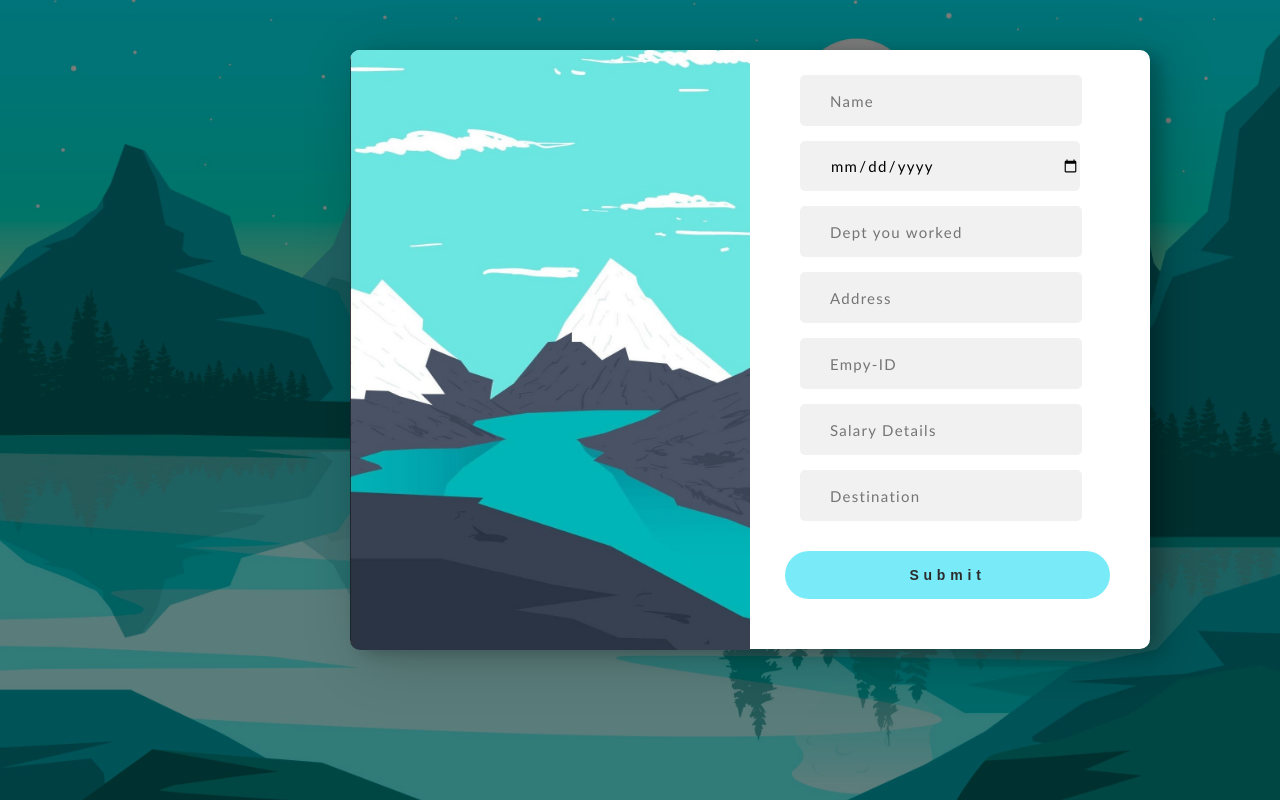
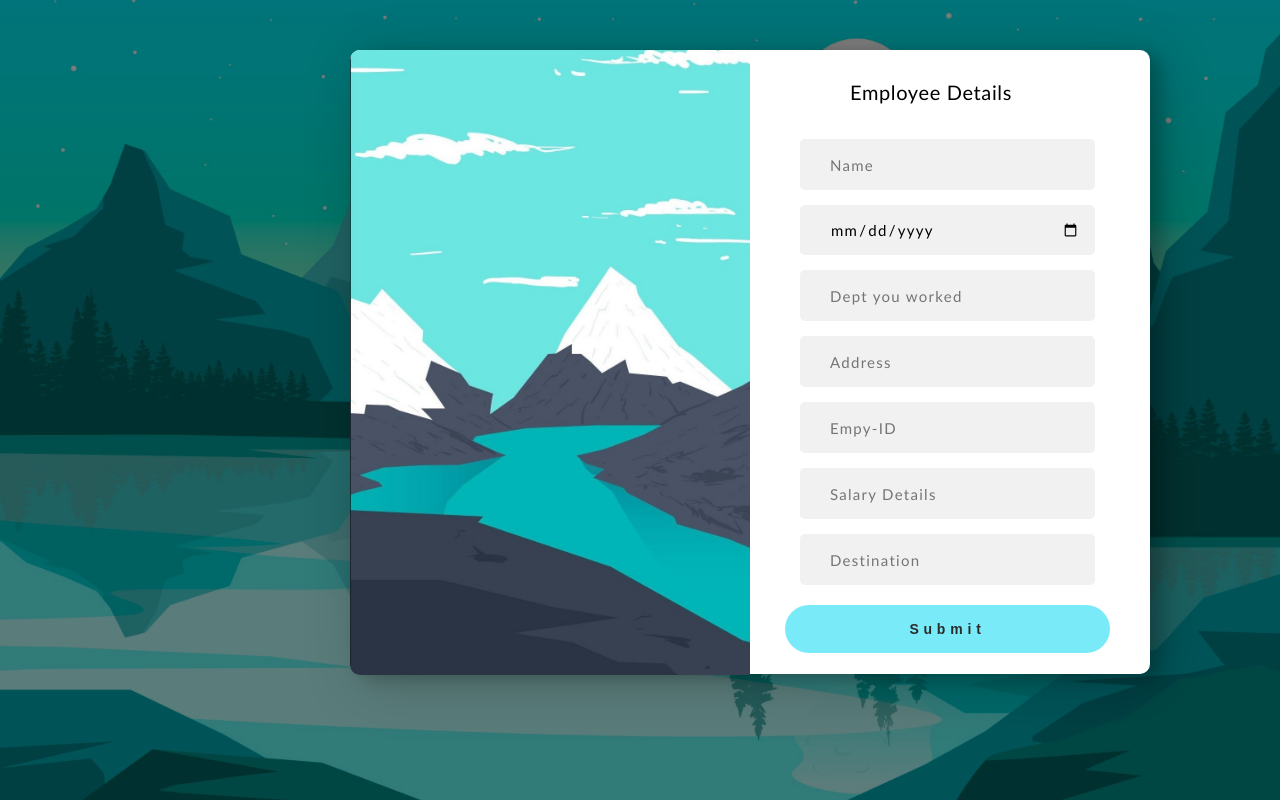
Before and after one commit to aravinthpm77/Form-Employee, a React (Create React App) app: page / in a window 1280 px wide. Built offline with nearby package versions, Linux system fonts and the light colour scheme.

Commit message:
Front End-2

```diff
--- a/src/page/Home/Home.css
+++ b/src/page/Home/Home.css
@@ -27,7 +27,7 @@
     position: absolute;
     display:flex;
     margin-top: 50px;
-    max-width: 800px;
+    max-width: 850px;
     margin-left: 350px;
     border-radius: 10px;
     background-color: white;
@@ -36,7 +36,7 @@
 }
 .text-area img{
     min-width: 400px;
-    max-height:600px;
+    max-height:625px;
     margin-bottom: -5px;
     border-radius: 10px 0 0 10px;
 }
@@ -44,7 +44,12 @@ form{
     max-width:400px;
     padding-top:10px ;
 }
-
+form .form-text-con{
+    margin-left: 100px;
+    font-family:'Gill Sans', 'Gill Sans MT', Calibri, 'Trebuchet MS', sans-serif;
+    font-size: 20px;
+    letter-spacing: .04rem;
+}
 form input{
     margin-left: 50px;
     border:none;
@@ -55,6 +60,7 @@ form input{
     font-weight: 100;
     letter-spacing: .08rem;
     padding-left:30px ;
+    padding-right: 15px;
     font-family:'Gill Sans', 'Gill Sans MT', Calibri, 'Trebuchet MS', sans-serif;
     height: 50px;
     width: 250px;
@@ -62,12 +68,13 @@ form input{
 }
 
 form button{
+
     background-color: rgba(44, 222, 242, 0.63);
     border: none;
     margin-left: 35px;
     padding:16px;
     width: 325px;
-    margin-top: 30px;
+    margin-top:20px;
     font-weight: 550;
     border-radius: 50px;
     letter-spacing: 0.3rem;
@@ -77,5 +84,6 @@ form button{
 }
 
 form button:hover{
-    background-color: rgba(81, 242, 199, 0.544) ;
+    background-color: rgba(81, 229, 242, 0.544) ;
+    color:rgba(29, 29, 29, 0.838);
 }
--- a/src/page/Home/Home.jsx
+++ b/src/page/Home/Home.jsx
@@ -9,6 +9,9 @@ const Home = () =>{
                     <img src={img1} alt="Image1"  />
                 </div>
                 <form>
+                    <div className='form-text-con'>
+                        <p>Employee Details</p>
+                    </div>
                     <div className='inpute'>
                         <input type="text" placeholder="Name" />
                         <input type="date" />
```
